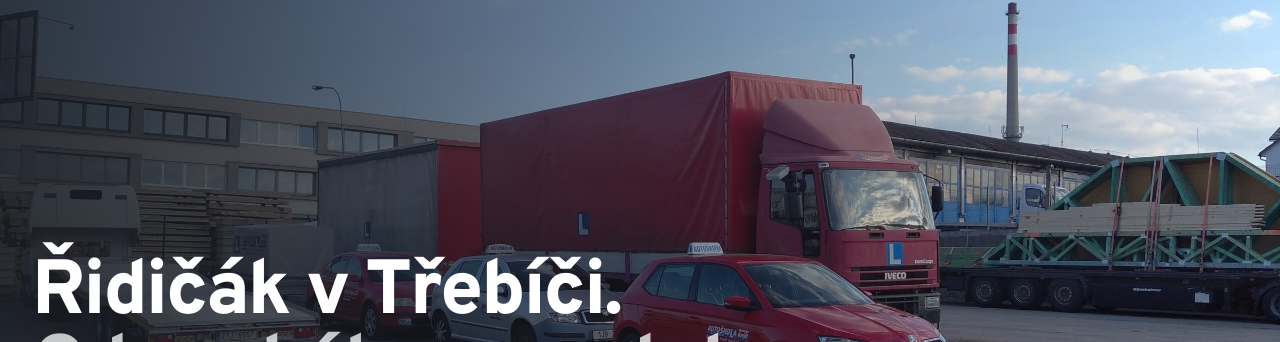
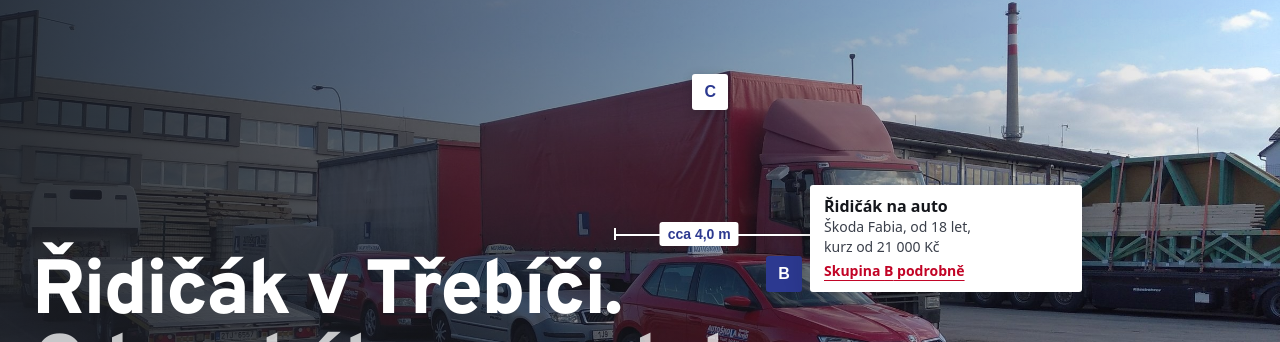
Before and after one commit to sznapiGoat/Autoskolakrejci, a Next.js app: page / in a window 1280 px wide. Both pictures are taken after a click on the button "Kurzy a ceny". Shown: the part 210-552 px from the top of the page. Built offline with nearby package versions, Linux system fonts and the light colour scheme; no server answers; a web font is replaced by a local one.

Commit message:
Úvod: štítky skupin B a C přímo na fotce, po najetí kóta s délkou a cena kurzu

```diff
--- a/src/app/page.tsx
+++ b/src/app/page.tsx
@@ -1,6 +1,7 @@
 import Image from "next/image";
 import Link from "next/link";
 import { Cesta, type Zastavka } from "@/components/cesta";
+import { HeroStitky } from "@/components/hero-stitky";
 import { Kolona } from "@/components/kolona";
 import { AUTOSKOLA, JsonLd } from "@/components/json-ld";
 import { Meritko } from "@/components/meritko";
@@ -53,6 +54,16 @@ export default async function Home() {
             preload
             sizes="100vw"
             className="-z-10 object-cover object-[62%_62%]"
+          />
+          <HeroStitky
+            vozidla={(["b", "c"] as const).map((id) => {
+              const sk = skupina(id)!;
+              const poloha =
+                id === "b"
+                  ? { x0: 0.48, x1: 0.745, y0: 0.515, karta: "nahoru" as const }
+                  : { x0: 0.375, x1: 0.735, y0: 0.262, karta: "dolu" as const };
+              return { kod: sk.kod, href: `/skupiny/${id}`, nazev: sk.h1, vozidlo: sk.cvicneVozidlo, vek: sk.vek, delka: sk.delka, cena: ceny[id], ...poloha };
+            })}
           />
           <div aria-hidden className="absolute inset-0 -z-10 bg-gradient-to-t from-asphalt/90 via-asphalt/45 to-asphalt/10 md:bg-gradient-to-r md:from-asphalt/85 md:via-asphalt/45 md:to-transparent" />
           <div className="mx-auto w-full max-w-[1320px] px-4 pt-16 pb-8 md:px-8 md:pt-24 md:pb-14">
--- /dev/null
+++ b/src/components/hero-stitky.tsx
@@ -0,0 +1,146 @@
+"use client";
+
+import Link from "next/link";
+import { motion, useReducedMotion } from "motion/react";
+import { useEffect, useRef, useState } from "react";
+import { kc } from "@/lib/format";
+
+/*
+  Štítky skupin přímo na fotce v úvodu. Polohy vozidel jsou zlomky fotky (0 až 1),
+  fotka je object-cover s ohniskem FOKUS, z toho se dopočítá, kde vozidlo v okně leží.
+  Po výměně fotky stačí přepsat FOTKA a VOZIDLA.
+*/
+const FOTKA = { sirka: 2400, vyska: 1350 };
+const FOKUS = { x: 0.62, y: 0.62 };
+
+export type StitekVozidla = {
+  kod: string;
+  href: string;
+  nazev: string;
+  vozidlo: string;
+  vek: number;
+  delka: number;
+  cena: number | null;
+  /** předek a zadek vozidla, střecha (horní hrana) */
+  x0: number;
+  x1: number;
+  y0: number;
+  /** kam se otevře karta s podrobnostmi, ať nezakryje nadpis */
+  karta: "nahoru" | "dolu";
+};
+
+type Okno = { w: number; h: number };
+
+const ease = [0.22, 1, 0.36, 1] as const;
+const metry = (m: number) => m.toLocaleString("cs-CZ", { minimumFractionDigits: 1, maximumFractionDigits: 1 });
+
+export function HeroStitky({ vozidla }: { vozidla: StitekVozidla[] }) {
+  const obal = useRef<HTMLDivElement>(null);
+  const [okno, setOkno] = useState<Okno | null>(null);
+  const [aktivni, setAktivni] = useState(0);
+  const klid = useReducedMotion() ?? false;
+
+  useEffect(() => {
+    const el = obal.current;
+    if (!el) return;
+    const ro = new ResizeObserver(([e]) => setOkno({ w: e.contentRect.width, h: e.contentRect.height }));
+    ro.observe(el);
+    return () => ro.disconnect();
+  }, []);
+
+  // převod bodu z fotky do pixelů okna podle object-cover a ohniska
+  const prevod = (o: Okno) => {
+    const meritko = Math.max(o.w / FOTKA.sirka, o.h / FOTKA.vyska);
+    const sw = FOTKA.sirka * meritko;
+    const sh = FOTKA.vyska * meritko;
+    const ox = (o.w - sw) * FOKUS.x;
+    const oy = (o.h - sh) * FOKUS.y;
+    return { x: (v: number) => ox + v * sw, y: (v: number) => oy + v * sh };
+  };
+
+  return (
+    <div ref={obal} className="pointer-events-none absolute inset-0 hidden xl:block">
+      {okno &&
+        vozidla.map((v, i) => {
+          const p = prevod(okno);
+          const levo = p.x(v.x0);
+          const pravo = p.x(v.x1);
+          const strecha = p.y(v.y0);
+          const kotaY = strecha - 18;
+          const zap = aktivni === i;
+          return (
+            <div key={v.kod}>
+              {/* kóta s délkou nad vozidlem */}
+              {zap && (
+                <div aria-hidden className="absolute" style={{ left: levo, top: kotaY, width: pravo - levo }}>
+                  <motion.span
+                    key={`k${i}`}
+                    className="absolute inset-x-0 top-0 h-[2px] origin-left bg-white shadow-[0_0_0_1px_rgba(20,22,27,0.18)]"
+                    initial={klid ? false : { scaleX: 0 }}
+                    animate={{ scaleX: 1 }}
+                    transition={{ duration: 0.6, ease }}
+                  />
+                  <span className="absolute top-0 left-0 h-3 w-[2px] -translate-y-1/2 bg-white" />
+                  <span className="absolute top-0 right-0 h-3 w-[2px] -translate-y-1/2 bg-white" />
+                  <motion.span
+                    key={`d${i}`}
+                    className={`tnum absolute top-0 -translate-x-1/2 -translate-y-1/2 rounded-[3px] ${v.karta === "nahoru" ? "left-1/4" : "left-1/2"} bg-white px-2 py-0.5 font-mono text-sm font-semibold text-plate`}
+                    initial={klid ? false : { opacity: 0 }}
+                    animate={{ opacity: 1 }}
+                    transition={{ duration: 0.3, delay: klid ? 0 : 0.35 }}
+                  >
+                    cca {metry(v.delka)} m
+                  </motion.span>
+                </div>
+              )}
+
+              {/* štítek skupiny a po aktivaci podrobnosti */}
+              <div
+                className={`pointer-events-auto absolute flex gap-2 ${v.karta === "nahoru" ? "items-end" : "items-start"}`}
+                style={
+                  v.karta === "nahoru"
+                    ? { left: (levo + pravo) / 2 - 18, bottom: okno.h - (kotaY + 22 + 36) }
+                    : { left: (levo + pravo) / 2 - 18, top: kotaY + 22 }
+                }
+                onPointerEnter={(e) => e.pointerType === "mouse" && setAktivni(i)}
+              >
+                <button
+                  type="button"
+                  onClick={() => setAktivni(i)}
+                  aria-expanded={zap}
+                  aria-label={`Skupina ${v.kod}, ${v.nazev}`}
+                  className={`flex h-9 min-w-9 items-center justify-center rounded-[3px] px-2 font-mono text-base font-bold shadow-[0_2px_10px_rgba(20,22,27,0.25)] transition-colors ${
+                    zap ? "bg-plate text-white" : "bg-white text-plate hover:bg-paper"
+                  }`}
+                >
+                  {v.kod}
+                </button>
+                {zap && (
+                  <motion.div
+                    key={`i${i}`}
+                    className="w-max max-w-[17rem] rounded-[3px] bg-white px-3.5 py-2.5 text-ink shadow-[0_6px_24px_rgba(20,22,27,0.25)]"
+                    initial={klid ? false : { opacity: 0, x: -4 }}
+                    animate={{ opacity: 1, x: 0 }}
+                    transition={{ duration: 0.25, ease }}
+                  >
+                    <p className="font-bold leading-snug">{v.nazev}</p>
+                    <p className="text-sm text-ink-2">
+                      {v.vozidlo}, od {v.vek} let
+                      {v.cena ? (
+                        <>
+                          , <span className="whitespace-nowrap">kurz od {kc(v.cena)}</span>
+                        </>
+                      ) : null}
+                    </p>
+                    <Link href={v.href} className="mt-1 inline-block text-sm font-bold text-red underline underline-offset-4">
+                      Skupina {v.kod} podrobně
+                    </Link>
+                  </motion.div>
+                )}
+              </div>
+            </div>
+          );
+        })}
+    </div>
+  );
+}
```
